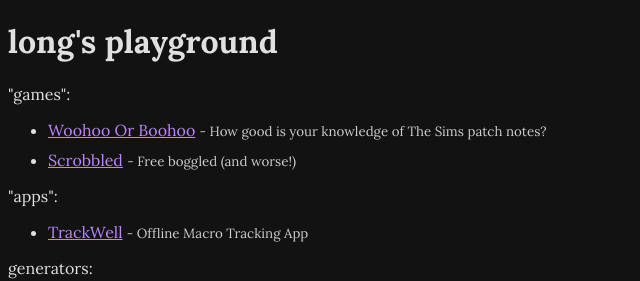
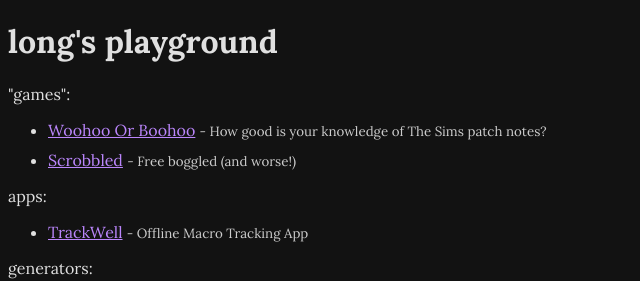
Before and after one commit to l-paz91/l-paz91.github.io, a plain HTML site: page index.html in a window 1280 px wide. Shown: the top 281 px of the page, 0-640 px from the left. Drawn offline with Linux system fonts and the light colour scheme.

Commit message:
Fix HTML entity for 'apps' paragraph

```diff
--- a/index.html
+++ b/index.html
@@ -18,7 +18,7 @@
             <span> - Free boggled (and worse!)</span>
         </li>
     </ul>
-    <p>"apps":</p>
+    <p>apps:</p>
     <ul>
         <li>
             <a href="https://l-paz91.github.io/TrackWell/index.html">TrackWell</a>
```
